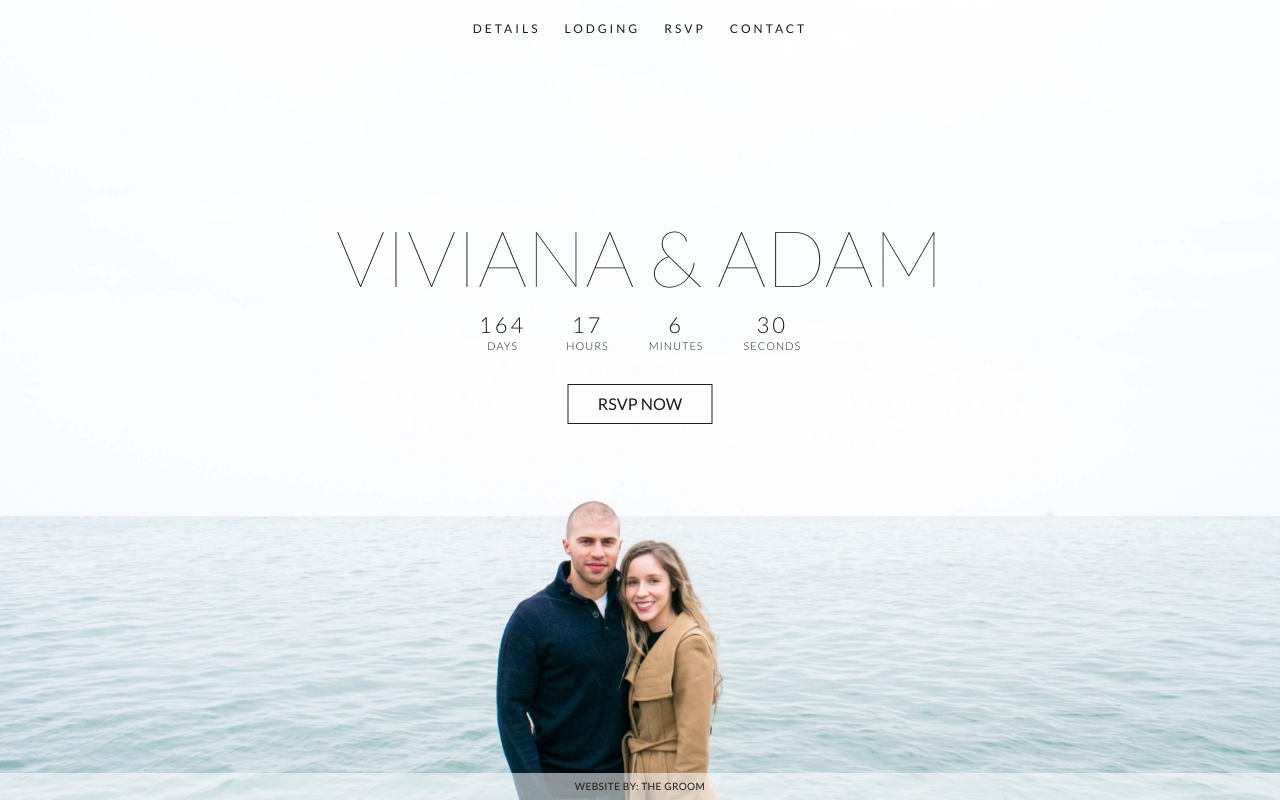
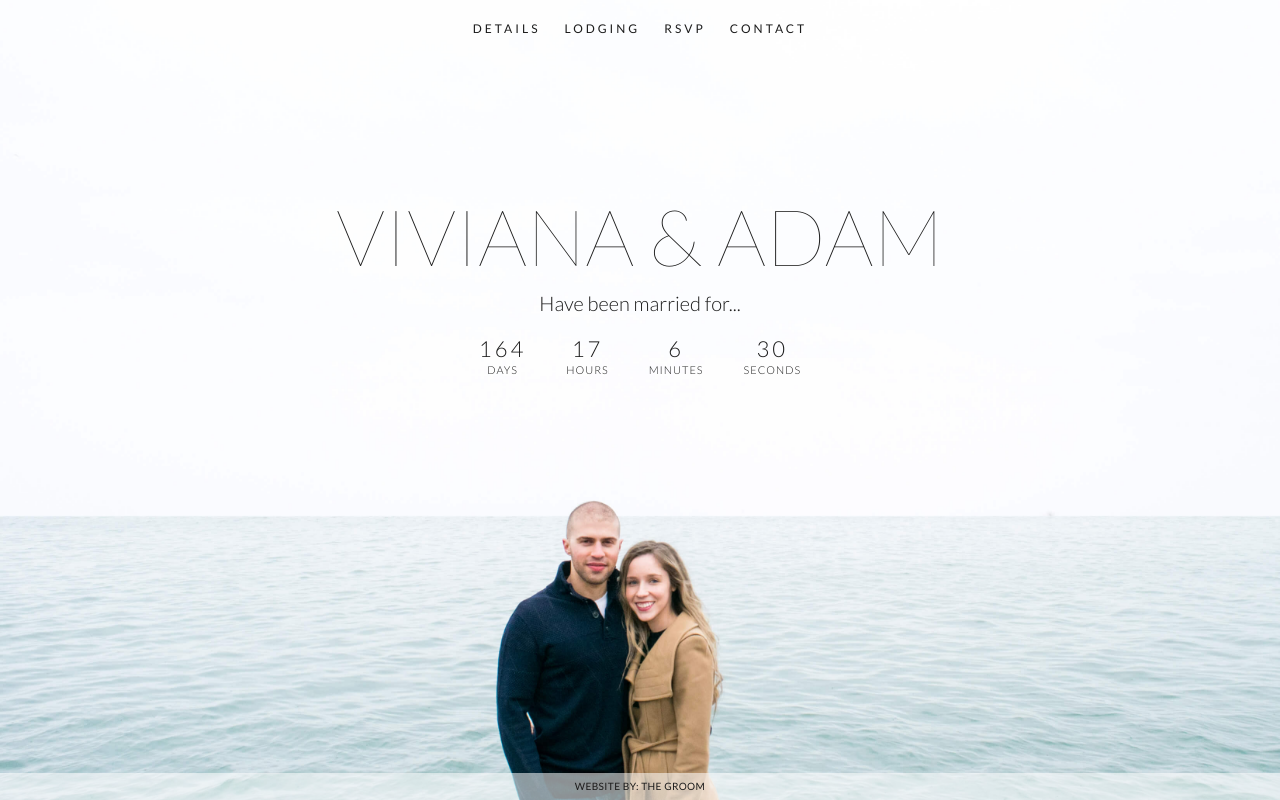
Before and after one commit to adamfeldman2/va-wedding-2, a React (Create React App) app in the folder client/: page / in a window 1280 px wide. Built offline with nearby package versions, Linux system fonts and the light colour scheme; the HTML template or start-up script is replaced by a standard one.

Commit message:
Update countdown to count up

```diff
--- a/client/src/components/Countdown.js
+++ b/client/src/components/Countdown.js
@@ -39,7 +39,7 @@ class CountDown extends React.Component {
     const minutes = Math.floor(
       (timeRemaining % (1000 * 60 * 60)) / (1000 * 60)
     );
-    const seconds = Math.floor((timeRemaining % (1000 * 60)) / 1000);
+    const seconds = Math.ceil((timeRemaining % (1000 * 60)) / 1000);
 
     this.setState(() => {
       return {
@@ -54,21 +54,24 @@ class CountDown extends React.Component {
   render() {
     return (
       <div className="wrapper-countdown wrapper">
+        <div className="married-for">Have been married for...</div>
+        <div className="inner-wrapper-countdown">
           <div className="cell-wrapper-countdown days">
             <h3>Days</h3>
-          <div>{this.state.days}</div>
+            <div>{Math.abs(this.state.days)}</div>
           </div>
           <div className="cell-wrapper-countdown hours">
             <h3>Hours</h3>
-          <div>{this.state.hours}</div>
+            <div>{Math.abs(this.state.hours)}</div>
           </div>
           <div className="cell-wrapper-countdown minutes">
             <h3>Minutes</h3>
-          <div>{this.state.minutes}</div>
+            <div>{Math.abs(this.state.minutes)}</div>
           </div>
           <div className="cell-wrapper-countdown seconds">
             <h3>Seconds</h3>
-          <div>{this.state.seconds}</div>
+            <div>{Math.abs(this.state.seconds)}</div>
+          </div>
         </div>
       </div>
     );
--- a/client/src/pages/Home.js
+++ b/client/src/pages/Home.js
@@ -10,9 +10,6 @@ const Home = () => {
         <h5>August 4, 2018</h5>
         <Countdown endDate={'August 4, 2018 18:00'} />
       </Link>
-      <Link className="button-rsvp" to="/rsvp">
-        RSVP Now
-      </Link>
     </div>
   );
 };
--- a/client/src/styles/App.css
+++ b/client/src/styles/App.css
@@ -237,10 +237,17 @@ body {
         padding: 13px 28px; } }
 
 .wrapper-countdown {
-  display: flex;
-  justify-content: center;
-  align-items: center;
   margin-top: 10px; }
+  .wrapper-countdown .married-for {
+    display: block;
+    text-align: center;
+    margin: 11px 0 21px;
+    font-size: 1.25em;
+    font-weight: 300; }
+  .wrapper-countdown .inner-wrapper-countdown {
+    display: flex;
+    justify-content: center;
+    align-items: center; }
   .wrapper-countdown .cell-wrapper-countdown {
     display: flex;
     justify-content: center;
@@ -613,7 +620,7 @@ body {
 .wrapper-page-home {
   position: absolute;
   right: 50%;
-  bottom: 56%;
+  bottom: 53%;
   transform: translate(50%);
   width: 100%; }
   .wrapper-page-home .wrapper-content-home {
--- a/client/src/styles/partials/components/_Countdown.scss
+++ b/client/src/styles/partials/components/_Countdown.scss
@@ -1,8 +1,19 @@
 .wrapper-countdown {
-  display: flex;
-  justify-content: center;
-  align-items: center;
   margin-top: 10px;
+
+  .married-for {
+    display: block;
+    text-align: center;
+    margin: 11px 0 21px;
+    font-size: 1.25em;
+    font-weight: 300;
+  }
+
+  .inner-wrapper-countdown {
+    display: flex;
+    justify-content: center;
+    align-items: center;
+  }
 
   .cell-wrapper-countdown {
     display: flex;
--- a/client/src/styles/partials/pages/_Home.scss
+++ b/client/src/styles/partials/pages/_Home.scss
@@ -1,7 +1,7 @@
 .wrapper-page-home {
   position: absolute;
   right: 50%;
-  bottom: 56%;
+  bottom: 53%;
   transform: translate(50%);
   width: 100%;
 
```
Lines whose indentation alone changed are shown as unchanged.
